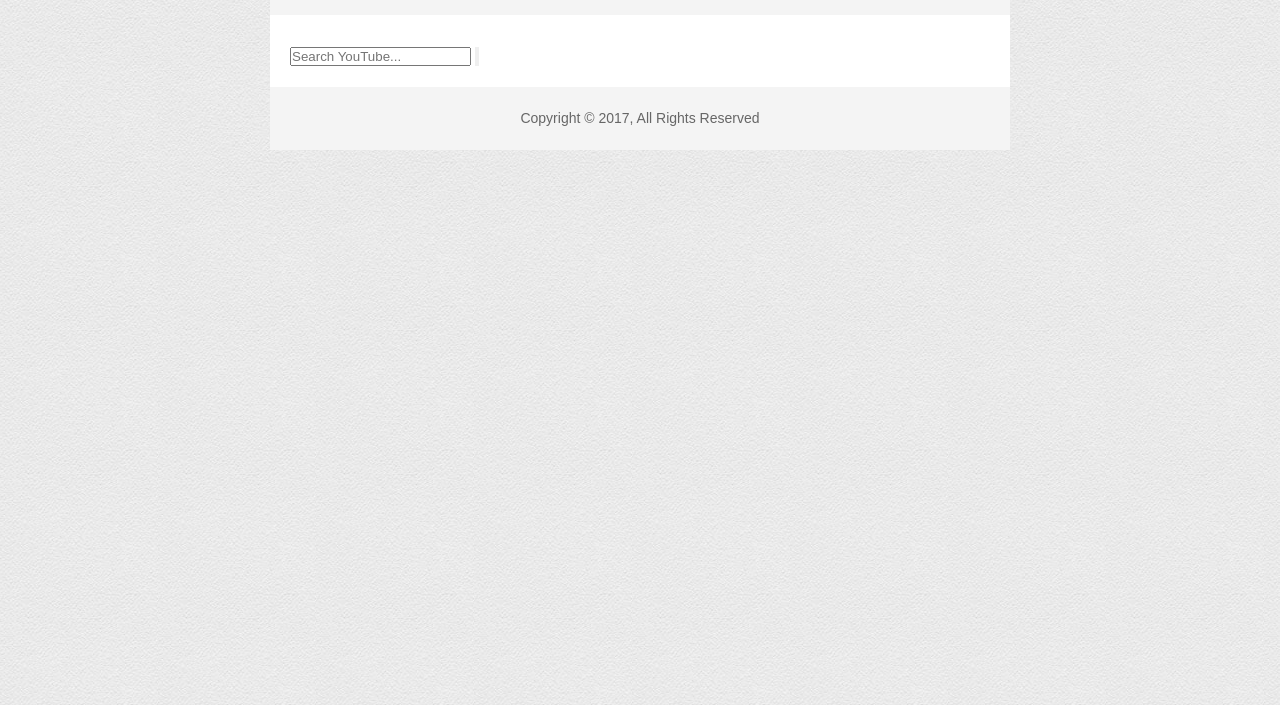
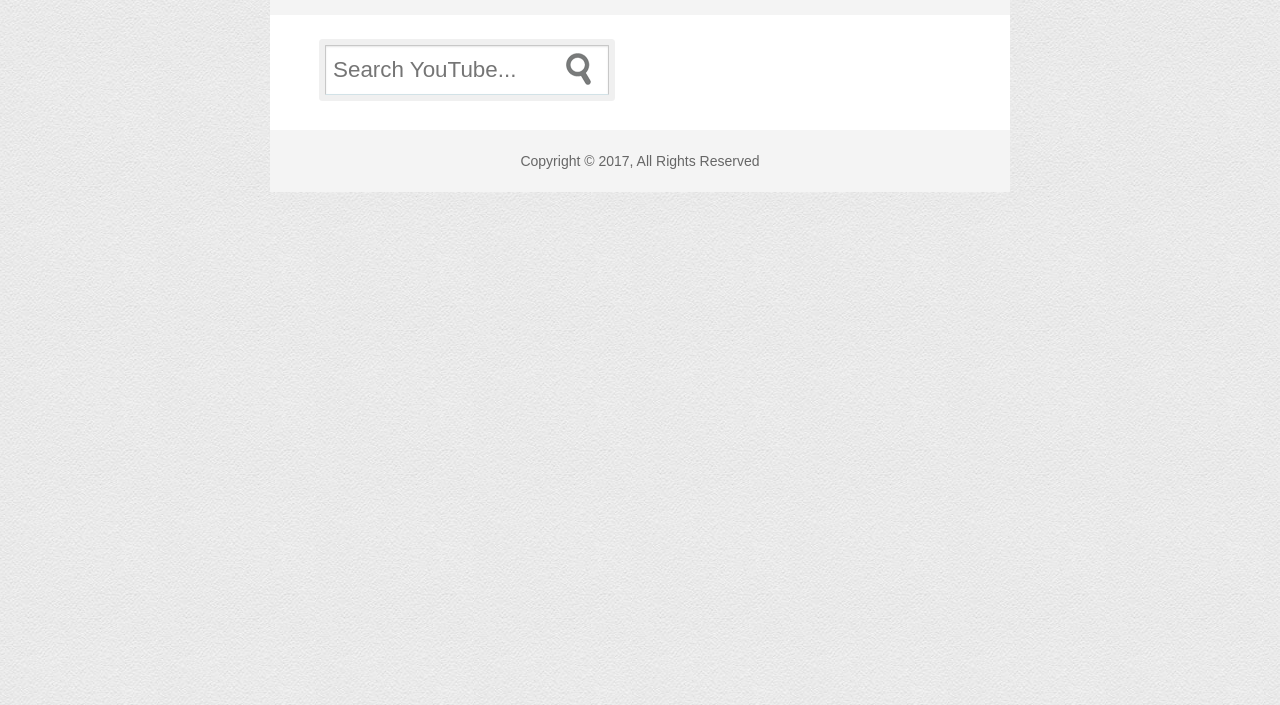
Before and after one commit to Brienyll/YouTube-search, a plain HTML site: page index.html in a window 1280 px wide. Shown: the part 95-800 px from the top of the page. Drawn offline with nearby package versions, Linux system fonts and the light colour scheme.

Commit message:
added style and animation on searchbar

```diff
--- a/css/style.css
+++ b/css/style.css
@@ -49,3 +49,56 @@ footer{
 	background:#f4f4f4;
 	text-align:center;
 }
+
+#search-form {
+	display:block;
+	margin-bottom: 15px;
+}
+
+.fieldcontainer {
+	display: block;
+	position: relative;
+	width: 90%;
+	margin:0 auto;
+}
+
+.search-field {
+	-moz-box-sizing: border-box;
+	-webkit-box-sizing: border-box;
+	box-sizing: border-box;
+	display: block;
+	width: 45%;
+	padding: 11px 7px;
+	padding-right: 43px;
+	background: #fff;
+	color: #ccc;
+	border:1px solid #c8c8c8;
+	font-size: 1.6em;
+	border-bottom-color: #d2e2e7;
+	-moz-border-radius: 1px;
+	-webkit-border-radius: 1px;
+	border-radius: 1px;
+	-moz-box-shadow: inset 0 1px 2px rgba(0, 0, 0, 0.1), 0 0 0 6px #f0f0f0;
+	-webkit-box-shadow: inset 0 1px 2px rgba(0, 0, 0, 0.1), 0 0 0 6px #f0f0f0;
+	box-shadow: inset 0 1px 2px rgba(0, 0, 0, 0.1), 0 0 0 6px #f0f0f0;
+}
+
+#search-btn {
+	position: absolute;
+	right: 360px;
+	top: 8px;
+	height: 32px;
+	width: 32px;
+	border: 0;
+	cursor: pointer;
+	zoom: 1;
+	filter: alpha(opacity=65);
+	opacity:0.65;
+	background: transparent url(../img/search.png) top left no-repeat;
+}
+
+
+#search-btb:hover {
+	filter: alpha(opacity=90);
+	opacity:0.9;
+}
--- a/js/script.js
+++ b/js/script.js
@@ -0,0 +1,28 @@
+//searchbar Handler
+
+$(function () {
+    var searchField = $('#query');
+    var icon = $('#search-btn');
+
+    //Focus Event Handler
+    $(searchField).on('focus', function () {
+        $(this).animate({
+            width: '100%'
+        }, 400);
+        $(icon).animate({
+            right: '10px'
+        }, 400);
+    });
+
+    // Blur Event Handler
+    $(searchField).on('blur', function () {
+        if(searchField.val()== '') {
+            $(searchField).animate({
+                width: '45%'
+            }, 400, function(){});
+            $(icon).animate({
+                right: '360px'
+            }, 400, function(){});
+        }
+    });
+});
```
